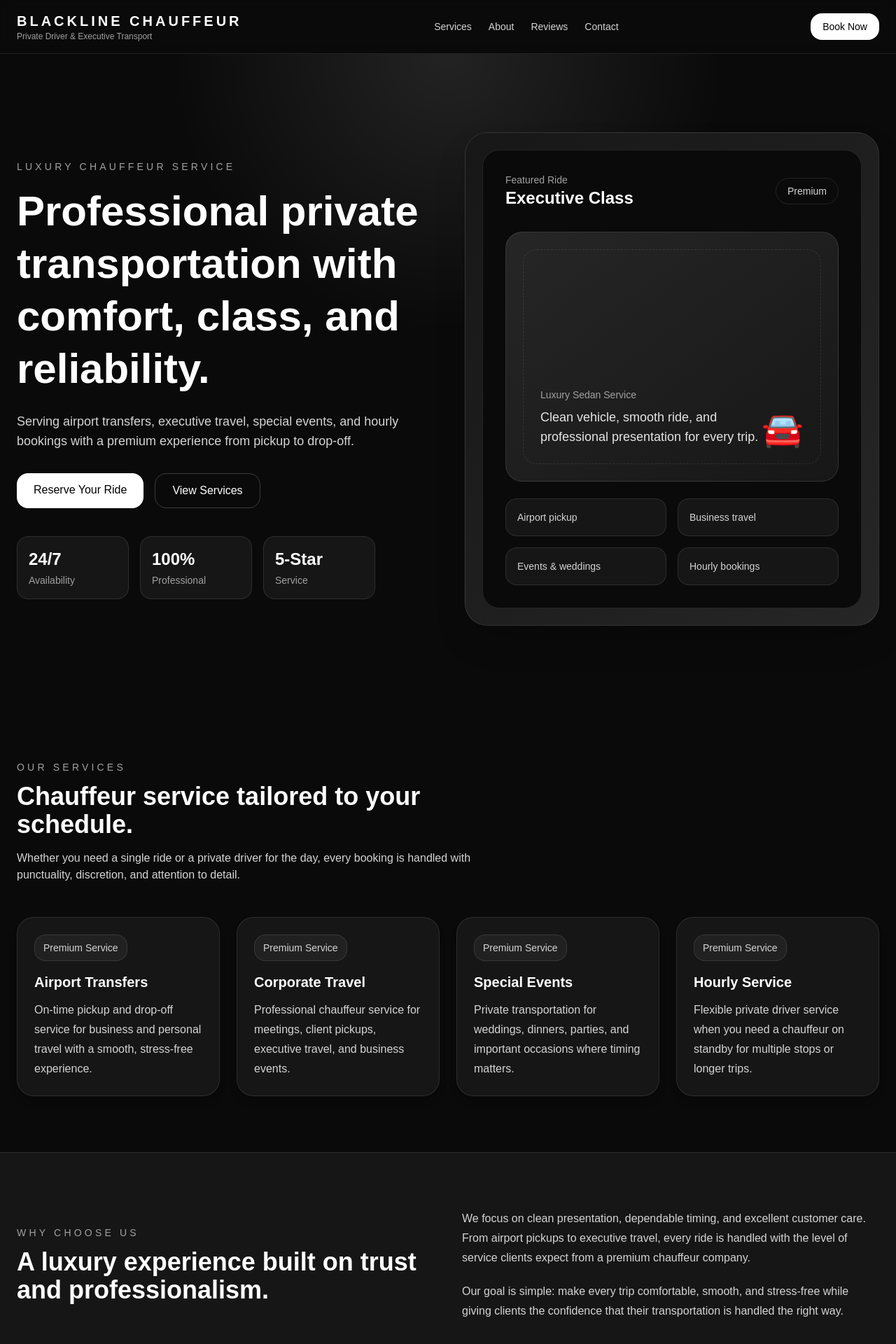
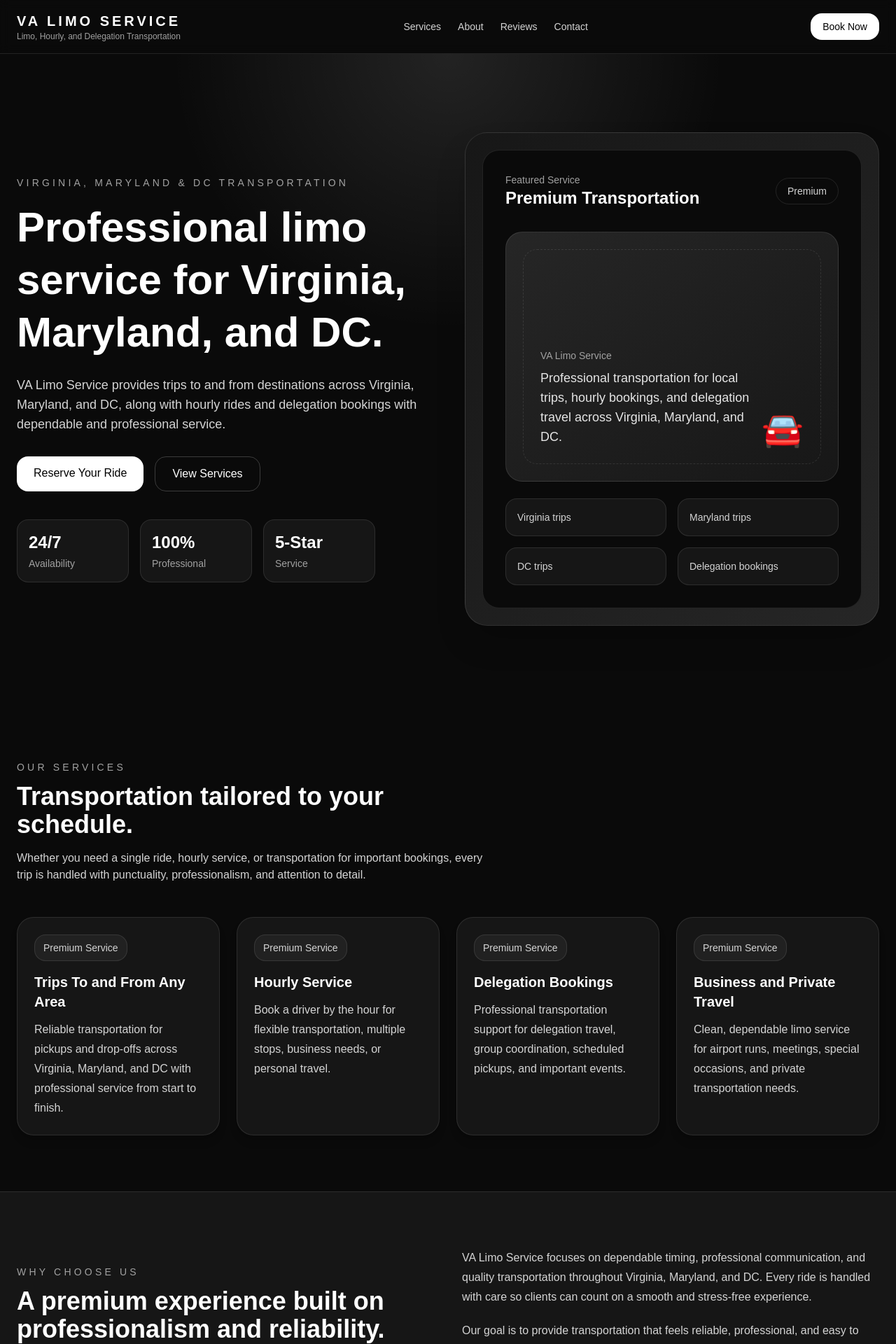
Before and after one commit to yakoobl112006-cmd/nextjs-boilerplate, a Next.js app: page / in a window 1280 px wide. Shown: the top 1920 px of the page at 70% size. Built offline with nearby package versions, Linux system fonts and the light colour scheme.

Commit message:
Update page.tsx

```diff
--- a/app/page.tsx
+++ b/app/page.tsx
@@ -1,20 +1,20 @@
 export default function Page() {
   const services = [
     {
-      title: "Airport Transfers",
-      desc: "On-time pickup and drop-off service for business and personal travel with a smooth, stress-free experience.",
-    },
-    {
-      title: "Corporate Travel",
-      desc: "Professional chauffeur service for meetings, client pickups, executive travel, and business events.",
-    },
-    {
-      title: "Special Events",
-      desc: "Private transportation for weddings, dinners, parties, and important occasions where timing matters.",
+      title: "Trips To and From Any Area",
+      desc: "Reliable transportation for pickups and drop-offs across Virginia, Maryland, and DC with professional service from start to finish.",
     },
     {
       title: "Hourly Service",
-      desc: "Flexible private driver service when you need a chauffeur on standby for multiple stops or longer trips.",
+      desc: "Book a driver by the hour for flexible transportation, multiple stops, business needs, or personal travel.",
+    },
+    {
+      title: "Delegation Bookings",
+      desc: "Professional transportation support for delegation travel, group coordination, scheduled pickups, and important events.",
+    },
+    {
+      title: "Business and Private Travel",
+      desc: "Clean, dependable limo service for airport runs, meetings, special occasions, and private transportation needs.",
     },
   ];
 
@@ -38,14 +38,22 @@ export default function Page() {
       <header className="sticky top-0 z-50 border-b border-white/10 bg-neutral-950/90 backdrop-blur">
         <div className="mx-auto flex max-w-7xl items-center justify-between px-6 py-4">
           <div>
-            <h1 className="text-xl font-semibold tracking-[0.2em] uppercase">Blackline Chauffeur</h1>
-            <p className="text-xs text-neutral-400">Private Driver & Executive Transport</p>
+            <h1 className="text-xl font-semibold tracking-[0.2em] uppercase">VA Limo Service</h1>
+            <p className="text-xs text-neutral-400">Limo, Hourly, and Delegation Transportation</p>
           </div>
           <nav className="hidden gap-6 text-sm md:flex">
-            <a href="#services" className="text-neutral-300 transition hover:text-white">Services</a>
-            <a href="#about" className="text-neutral-300 transition hover:text-white">About</a>
-            <a href="#reviews" className="text-neutral-300 transition hover:text-white">Reviews</a>
-            <a href="#contact" className="text-neutral-300 transition hover:text-white">Contact</a>
+            <a href="#services" className="text-neutral-300 transition hover:text-white">
+              Services
+            </a>
+            <a href="#about" className="text-neutral-300 transition hover:text-white">
+              About
+            </a>
+            <a href="#reviews" className="text-neutral-300 transition hover:text-white">
+              Reviews
+            </a>
+            <a href="#contact" className="text-neutral-300 transition hover:text-white">
+              Contact
+            </a>
           </nav>
           <a
             href="#contact"
@@ -60,12 +68,16 @@ export default function Page() {
         <div className="absolute inset-0 bg-[radial-gradient(circle_at_top,rgba(255,255,255,0.10),transparent_35%)]" />
         <div className="mx-auto grid max-w-7xl gap-12 px-6 py-20 md:grid-cols-2 md:items-center md:py-28">
           <div>
-            <p className="mb-4 text-sm uppercase tracking-[0.3em] text-neutral-400">Luxury Chauffeur Service</p>
+            <p className="mb-4 text-sm uppercase tracking-[0.3em] text-neutral-400">
+              Virginia, Maryland & DC Transportation
+            </p>
             <h2 className="max-w-xl text-4xl font-semibold leading-tight md:text-6xl">
-              Professional private transportation with comfort, class, and reliability.
+              Professional limo service for Virginia, Maryland, and DC.
             </h2>
             <p className="mt-6 max-w-xl text-base leading-7 text-neutral-300 md:text-lg">
-              Serving airport transfers, executive travel, special events, and hourly bookings with a premium experience from pickup to drop-off.
+              VA Limo Service provides trips to and from destinations across Virginia, Maryland,
+              and DC, along with hourly rides and delegation bookings with dependable and
+              professional service.
             </p>
             <div className="mt-8 flex flex-wrap gap-4">
               <a
@@ -102,27 +114,38 @@ export default function Page() {
               <div className="rounded-[1.5rem] border border-white/10 bg-neutral-950 p-8">
                 <div className="mb-8 flex items-center justify-between">
                   <div>
-                    <p className="text-sm text-neutral-400">Featured Ride</p>
-                    <h3 className="text-2xl font-semibold">Executive Class</h3>
+                    <p className="text-sm text-neutral-400">Featured Service</p>
+                    <h3 className="text-2xl font-semibold">Premium Transportation</h3>
                   </div>
-                  <div className="rounded-full border border-white/10 px-4 py-2 text-sm text-neutral-300">Premium</div>
+                  <div className="rounded-full border border-white/10 px-4 py-2 text-sm text-neutral-300">
+                    Premium
+                  </div>
                 </div>
                 <div className="aspect-[4/3] rounded-[1.5rem] border border-white/10 bg-gradient-to-br from-neutral-800 to-neutral-900 p-6">
                   <div className="flex h-full items-end justify-between rounded-[1.25rem] border border-dashed border-white/10 p-6">
                     <div>
-                      <p className="text-sm text-neutral-400">Luxury Sedan Service</p>
+                      <p className="text-sm text-neutral-400">VA Limo Service</p>
                       <p className="mt-2 max-w-xs text-lg text-neutral-200">
-                        Clean vehicle, smooth ride, and professional presentation for every trip.
+                        Professional transportation for local trips, hourly bookings, and
+                        delegation travel across Virginia, Maryland, and DC.
                       </p>
                     </div>
                     <div className="text-5xl">🚘</div>
                   </div>
                 </div>
                 <div className="mt-6 grid grid-cols-2 gap-4 text-sm text-neutral-300">
-                  <div className="rounded-2xl border border-white/10 bg-white/5 p-4">Airport pickup</div>
-                  <div className="rounded-2xl border border-white/10 bg-white/5 p-4">Business travel</div>
-                  <div className="rounded-2xl border border-white/10 bg-white/5 p-4">Events & weddings</div>
-                  <div className="rounded-2xl border border-white/10 bg-white/5 p-4">Hourly bookings</div>
+                  <div className="rounded-2xl border border-white/10 bg-white/5 p-4">
+                    Virginia trips
+                  </div>
+                  <div className="rounded-2xl border border-white/10 bg-white/5 p-4">
+                    Maryland trips
+                  </div>
+                  <div className="rounded-2xl border border-white/10 bg-white/5 p-4">
+                    DC trips
+                  </div>
+                  <div className="rounded-2xl border border-white/10 bg-white/5 p-4">
+                    Delegation bookings
+                  </div>
                 </div>
               </div>
             </div>
@@ -133,14 +156,21 @@ export default function Page() {
       <section id="services" className="mx-auto max-w-7xl px-6 py-20">
         <div className="mb-12 max-w-2xl">
           <p className="text-sm uppercase tracking-[0.3em] text-neutral-400">Our Services</p>
-          <h3 className="mt-3 text-3xl font-semibold md:text-4xl">Chauffeur service tailored to your schedule.</h3>
+          <h3 className="mt-3 text-3xl font-semibold md:text-4xl">
+            Transportation tailored to your schedule.
+          </h3>
           <p className="mt-4 text-neutral-300">
-            Whether you need a single ride or a private driver for the day, every booking is handled with punctuality, discretion, and attention to detail.
+            Whether you need a single ride, hourly service, or transportation for important
+            bookings, every trip is handled with punctuality, professionalism, and attention to
+            detail.
           </p>
         </div>
         <div className="grid gap-6 md:grid-cols-2 xl:grid-cols-4">
           {services.map((service) => (
-            <div key={service.title} className="rounded-[1.5rem] border border-white/10 bg-white/5 p-6 shadow-lg">
+            <div
+              key={service.title}
+              className="rounded-[1.5rem] border border-white/10 bg-white/5 p-6 shadow-lg"
+            >
               <div className="mb-4 inline-flex rounded-2xl border border-white/10 bg-white/5 px-3 py-2 text-sm text-neutral-300">
                 Premium Service
               </div>
@@ -155,14 +185,19 @@ export default function Page() {
         <div className="mx-auto grid max-w-7xl gap-10 px-6 py-20 md:grid-cols-2 md:items-center">
           <div>
             <p className="text-sm uppercase tracking-[0.3em] text-neutral-400">Why Choose Us</p>
-            <h3 className="mt-3 text-3xl font-semibold md:text-4xl">A luxury experience built on trust and professionalism.</h3>
+            <h3 className="mt-3 text-3xl font-semibold md:text-4xl">
+              A premium experience built on professionalism and reliability.
+            </h3>
           </div>
-          <div className="space-y-5 text-neutral-300 leading-7">
+          <div className="space-y-5 leading-7 text-neutral-300">
             <p>
-              We focus on clean presentation, dependable timing, and excellent customer care. From airport pickups to executive travel, every ride is handled with the level of service clients expect from a premium chauffeur company.
+              VA Limo Service focuses on dependable timing, professional communication, and quality
+              transportation throughout Virginia, Maryland, and DC. Every ride is handled with
+              care so clients can count on a smooth and stress-free experience.
             </p>
             <p>
-              Our goal is simple: make every trip comfortable, smooth, and stress-free while giving clients the confidence that their transportation is handled the right way.
+              Our goal is to provide transportation that feels reliable, professional, and easy to
+              book whether the ride is a one-time trip, an hourly job, or a delegation booking.
             </p>
           </div>
         </div>
@@ -171,13 +206,17 @@ export default function Page() {
       <section id="reviews" className="mx-auto max-w-7xl px-6 py-20">
         <div className="mb-12 max-w-2xl">
           <p className="text-sm uppercase tracking-[0.3em] text-neutral-400">Client Reviews</p>
-          <h3 className="mt-3 text-3xl font-semibold md:text-4xl">What clients say about the service.</h3>
+          <h3 className="mt-3 text-3xl font-semibold md:text-4xl">
+            What clients say about the service.
+          </h3>
         </div>
         <div className="grid gap-6 md:grid-cols-3">
           {testimonials.map((item) => (
             <div key={item.name} className="rounded-[1.5rem] border border-white/10 bg-white/5 p-6">
               <p className="text-lg leading-8 text-neutral-200">“{item.text}”</p>
-              <p className="mt-6 text-sm uppercase tracking-[0.25em] text-neutral-400">{item.name}</p>
+              <p className="mt-6 text-sm uppercase tracking-[0.25em] text-neutral-400">
+                {item.name}
+              </p>
             </div>
           ))}
         </div>
@@ -187,49 +226,82 @@ export default function Page() {
         <div className="grid gap-8 rounded-[2rem] border border-white/10 bg-gradient-to-br from-neutral-900 to-black p-8 md:grid-cols-2 md:p-10">
           <div>
             <p className="text-sm uppercase tracking-[0.3em] text-neutral-400">Book a Ride</p>
-            <h3 className="mt-3 text-3xl font-semibold md:text-4xl">Request your chauffeur service today.</h3>
+            <h3 className="mt-3 text-3xl font-semibold md:text-4xl">Request your ride today.</h3>
             <p className="mt-4 max-w-lg leading-7 text-neutral-300">
-              Tell us where and when you need service, and we’ll get back to you with availability and pricing.
+              Tell us where you need to go, when you need service, and whether you need a one-way
+              trip, hourly service, or a delegation booking.
             </p>
             <div className="mt-8 space-y-3 text-neutral-300">
-              <p><span className="text-white font-medium">Phone:</span> (555) 123-4567</p>
-              <p><span className="text-white font-medium">Email:</span> bookings@blacklinechauffeur.com</p>
-              <p><span className="text-white font-medium">Service Area:</span> Your City and surrounding areas</p>
+              <p>
+                <span className="font-medium text-white">Phone:</span> Your phone number here
+              </p>
+              <p>
+                <span className="font-medium text-white">Email:</span> valimoservice703@gmail.com
+              </p>
+              <p>
+                <span className="font-medium text-white">Service Area:</span> Virginia, Maryland,
+                and DC
+              </p>
             </div>
           </div>
 
           <form className="space-y-4 rounded-[1.5rem] border border-white/10 bg-white/5 p-6">
             <div>
               <label className="mb-2 block text-sm text-neutral-300">Full Name</label>
-              <input className="w-full rounded-xl border border-white/10 bg-black/40 px-4 py-3 text-white outline-none placeholder:text-neutral-500" placeholder="Your full name" />
+              <input
+                className="w-full rounded-xl border border-white/10 bg-black/40 px-4 py-3 text-white outline-none placeholder:text-neutral-500"
+                placeholder="Your full name"
+              />
             </div>
             <div>
               <label className="mb-2 block text-sm text-neutral-300">Phone Number</label>
-              <input className="w-full rounded-xl border border-white/10 bg-black/40 px-4 py-3 text-white outline-none placeholder:text-neutral-500" placeholder="Your phone number" />
+              <input
+                className="w-full rounded-xl border border-white/10 bg-black/40 px-4 py-3 text-white outline-none placeholder:text-neutral-500"
+                placeholder="Your phone number"
+              />
             </div>
             <div>
               <label className="mb-2 block text-sm text-neutral-300">Pickup Location</label>
-              <input className="w-full rounded-xl border border-white/10 bg-black/40 px-4 py-3 text-white outline-none placeholder:text-neutral-500" placeholder="Enter pickup location" />
+              <input
+                className="w-full rounded-xl border border-white/10 bg-black/40 px-4 py-3 text-white outline-none placeholder:text-neutral-500"
+                placeholder="Enter pickup location"
+              />
             </div>
             <div>
               <label className="mb-2 block text-sm text-neutral-300">Drop-off Location</label>
-              <input className="w-full rounded-xl border border-white/10 bg-black/40 px-4 py-3 text-white outline-none placeholder:text-neutral-500" placeholder="Enter destination" />
+              <input
+                className="w-full rounded-xl border border-white/10 bg-black/40 px-4 py-3 text-white outline-none placeholder:text-neutral-500"
+                placeholder="Enter destination"
+              />
             </div>
             <div className="grid gap-4 md:grid-cols-2">
               <div>
                 <label className="mb-2 block text-sm text-neutral-300">Date</label>
-                <input type="date" className="w-full rounded-xl border border-white/10 bg-black/40 px-4 py-3 text-white outline-none" />
+                <input
+                  type="date"
+                  className="w-full rounded-xl border border-white/10 bg-black/40 px-4 py-3 text-white outline-none"
+                />
               </div>
               <div>
                 <label className="mb-2 block text-sm text-neutral-300">Time</label>
-                <input type="time" className="w-full rounded-xl border border-white/10 bg-black/40 px-4 py-3 text-white outline-none" />
+                <input
+                  type="time"
+                  className="w-full rounded-xl border border-white/10 bg-black/40 px-4 py-3 text-white outline-none"
+                />
               </div>
             </div>
             <div>
               <label className="mb-2 block text-sm text-neutral-300">Message</label>
-              <textarea rows={4} className="w-full rounded-xl border border-white/10 bg-black/40 px-4 py-3 text-white outline-none placeholder:text-neutral-500" placeholder="Tell us about your ride request" />
+              <textarea
+                rows={4}
+                className="w-full rounded-xl border border-white/10 bg-black/40 px-4 py-3 text-white outline-none placeholder:text-neutral-500"
+                placeholder="Tell us about your ride request"
+              />
             </div>
-            <button type="button" className="w-full rounded-xl bg-white px-4 py-3 font-medium text-black transition hover:opacity-90">
+            <button
+              type="button"
+              className="w-full rounded-xl bg-white px-4 py-3 font-medium text-black transition hover:opacity-90"
+            >
               Submit Request
             </button>
           </form>
@@ -237,7 +309,7 @@ export default function Page() {
       </section>
 
       <footer className="border-t border-white/10 px-6 py-8 text-center text-sm text-neutral-500">
-        © 2026 Blackline Chauffeur. All rights reserved.
+        © 2026 VA Limo Service. All rights reserved.
       </footer>
     </div>
   );
```
